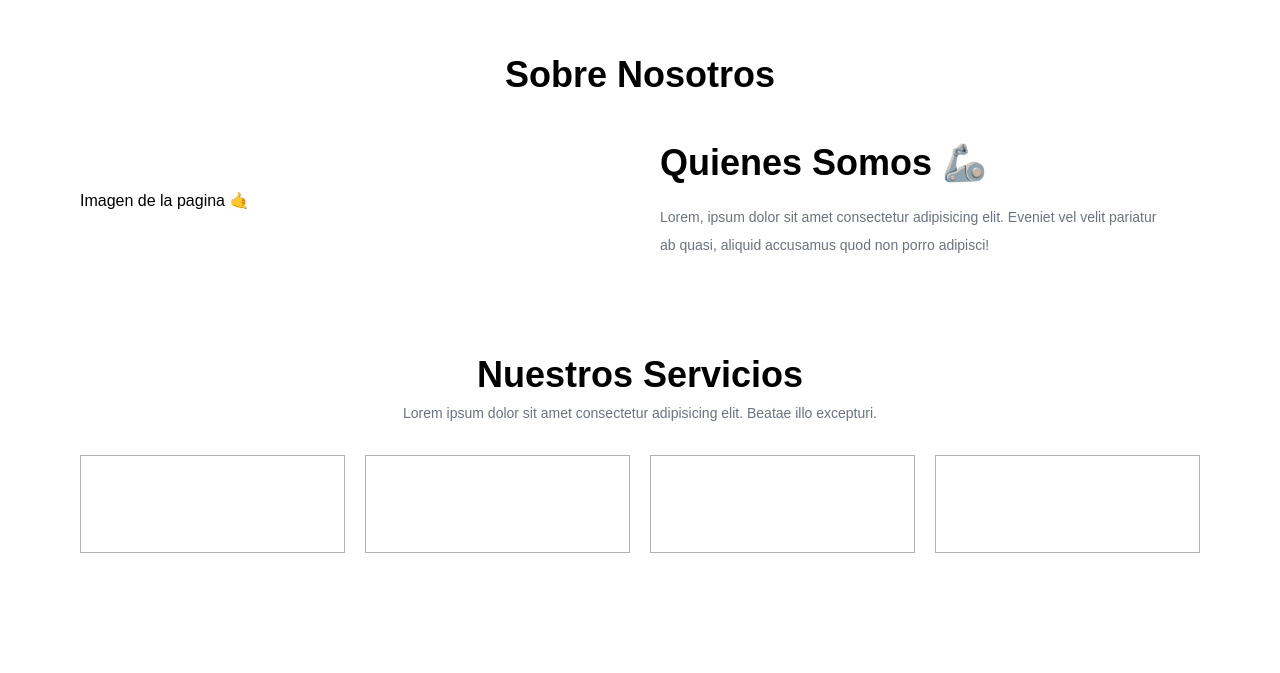
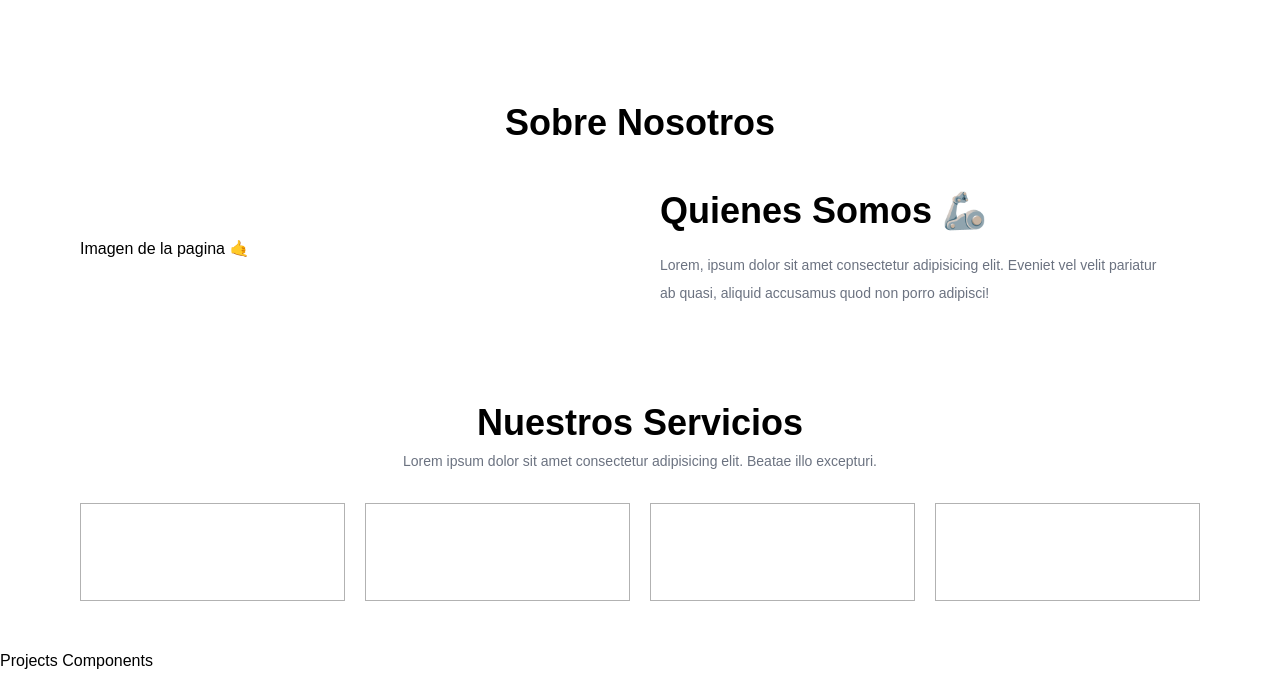
Before and after one commit to wacho91/DRAEX, a React (Vite) app: page / in a window 1280 px wide. Shown: the part 673-1346 px from the top of the page. Before the commit the page ends 1274 px from the top, so only its background shows below. Built offline with nearby package versions, Linux system fonts and the light colour scheme; a web font is replaced by a local one.

Commit message:
Projects Components

```diff
--- a/src/App.jsx
+++ b/src/App.jsx
@@ -1,6 +1,7 @@
 import About_us from "./Components/About Us/About_us"
 import Hero from "./Components/Hero/Hero"
 import Navbar from "./Components/Navbar/Navbar"
+import Projects from "./Components/Projects/Projects"
 import Services from "./Components/Services/Services"
 import './index.css'
 
@@ -12,6 +13,7 @@ function App() {
       <Hero />
       <About_us />
       <Services />
+      <Projects />
     </main>
   )
 }
--- a/src/Components/About Us/About_us.jsx
+++ b/src/Components/About Us/About_us.jsx
@@ -2,7 +2,7 @@
 const About_us = () => {
   return (
     <>
-        <div className="container pb-12 pt-[-10px]">
+        <div className="container py-12">
             <h1 className="text-4xl font-semibold text-center py-12">
                 Sobre Nosotros
             </h1>
--- /dev/null
+++ b/src/Components/Projects/Projects.jsx
@@ -0,0 +1,10 @@
+
+const Projects = () => {
+  return (
+    <div>
+        Projects Components
+    </div>
+  )
+}
+
+export default Projects
```
